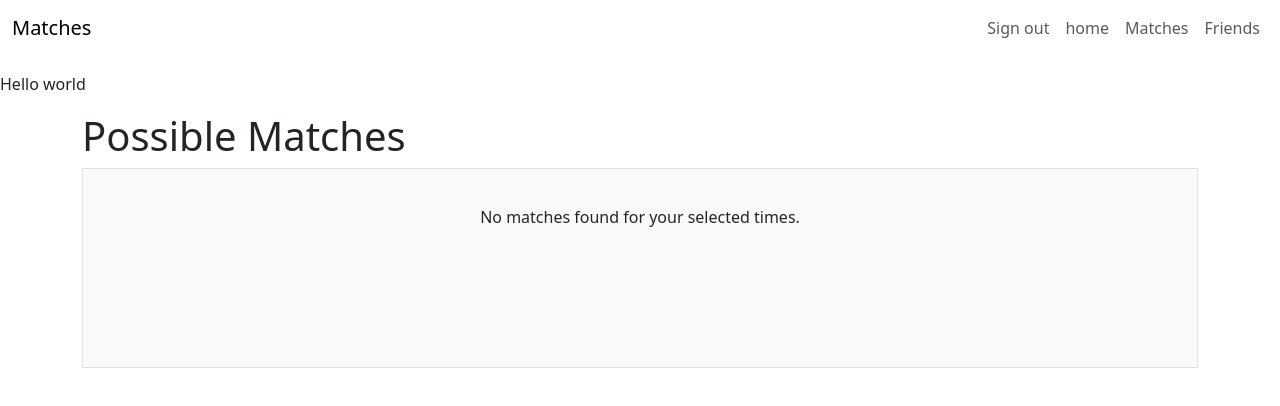
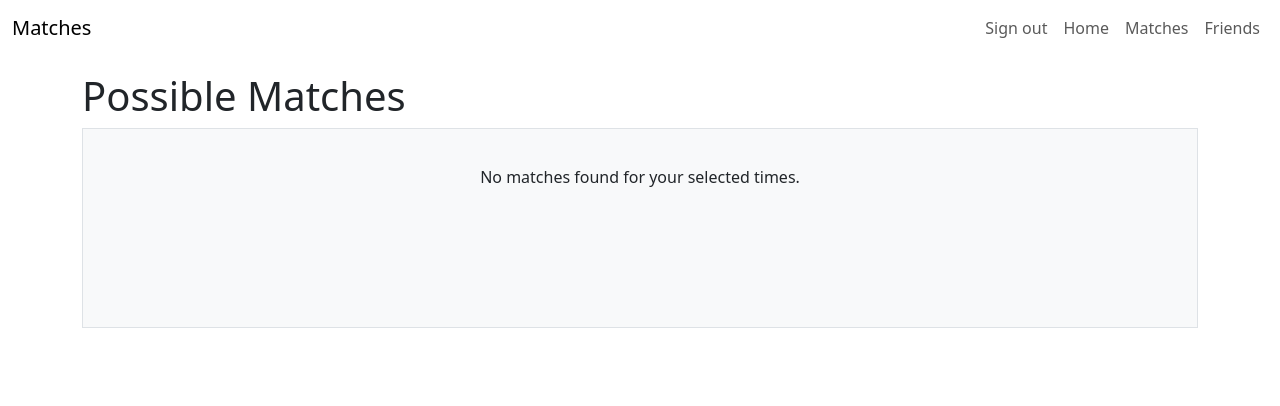
Before and after one commit to WQNguyen25/OrganisationforJunior, a website: page static/matches.html in a window 1280 px wide. Drawn offline with nearby package versions, Linux system fonts and the light colour scheme.

Commit message:
fixing Github stuff

```diff
--- a/static/matches.html
+++ b/static/matches.html
@@ -30,7 +30,7 @@
                 <div class="collapse navbar-collapse" id="navbarNav">
                     <ul class="navbar-nav ms-auto">
                         <li><a href="index.html" class="nav-link">Sign out</a></li>
-                        <li><a href="home.html" class="nav-link">home</a></li>
+                        <li><a href="home.html" class="nav-link">Home</a></li>
                         <li><a href="matches.html" class="nav-link" aria-current="page">Matches</a></li>
                         <li><a href="friends.html" class="nav-link">Friends</a></li>
 
@@ -39,7 +39,7 @@
             </div>
         </nav>
 
-    <p>Hello world</p>
+
 
     </header>
 
--- a/static/styles.css
+++ b/static/styles.css
@@ -1 +1,5 @@
 #navbarNav { color :white !important; }
+
+.navbar-nav .nav-link {
+    color: white !important;
+}
```
Also changed, not shown: users.json (+4 -3 lines).
